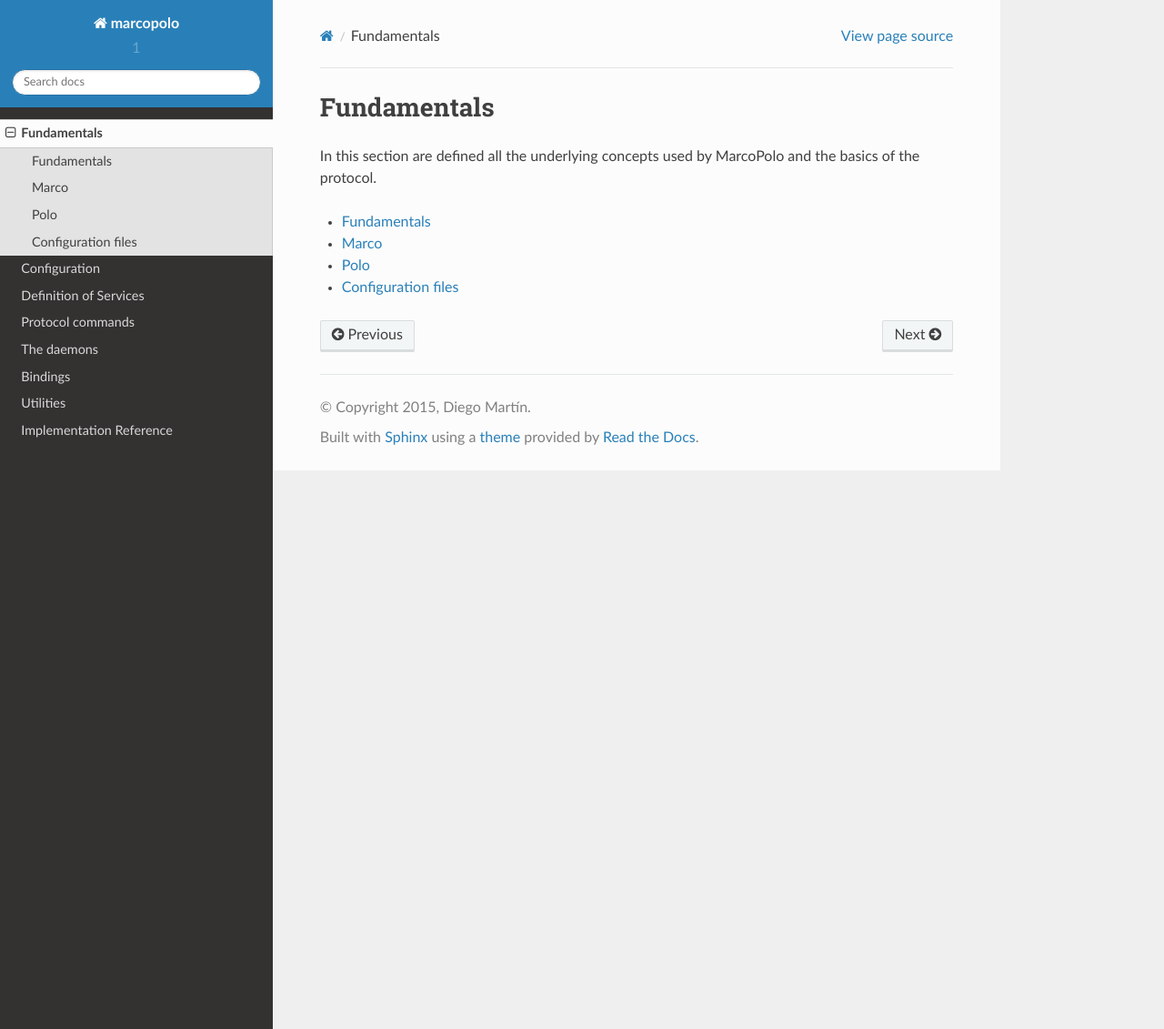
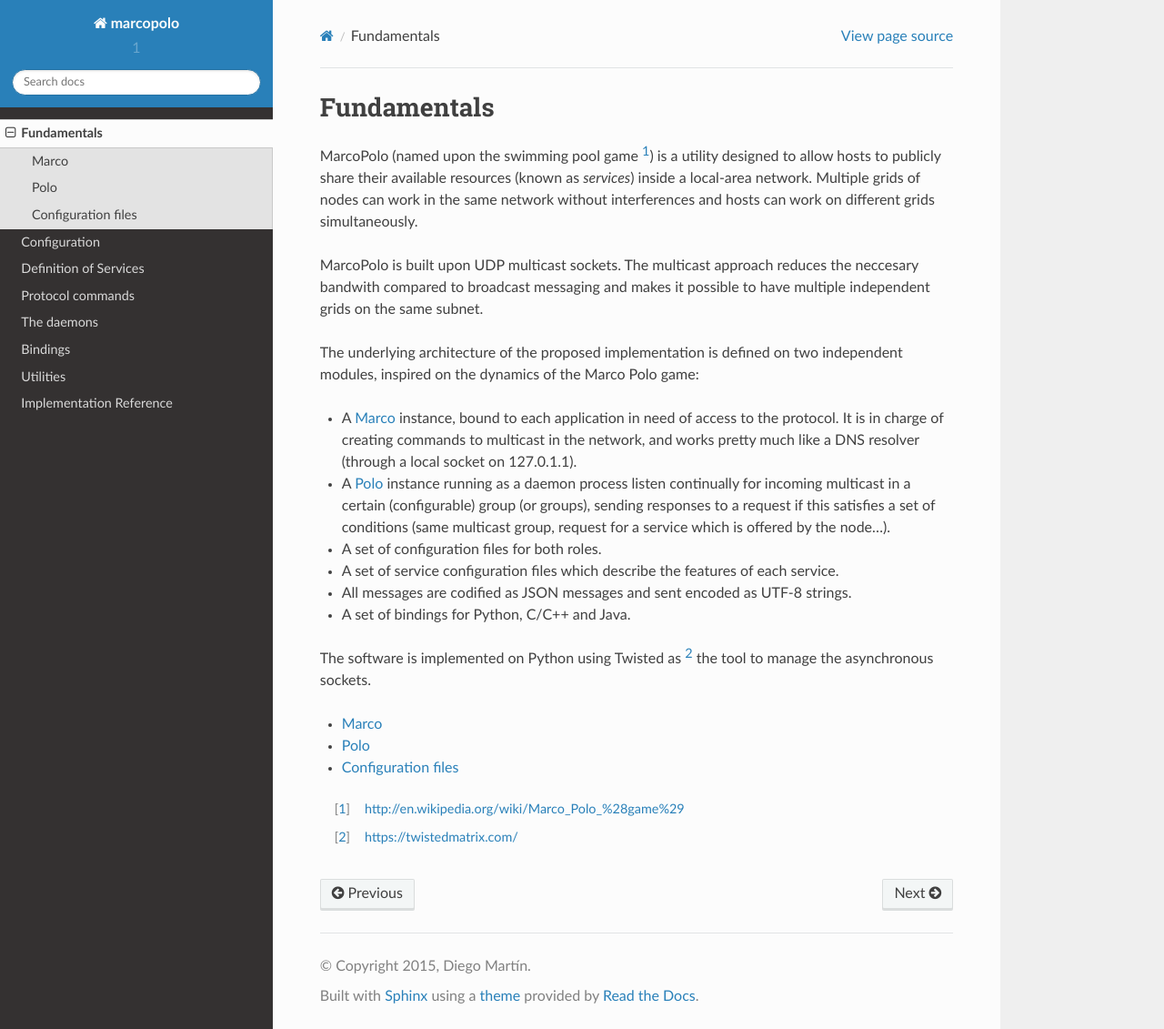
Before and after one commit to Alternhuman/marcopolo, a Sphinx documentation site: the page built from doc/source/fundamentals.rst, in a window 1280 px wide and 1131 px high. Shown: the whole window at 91% size. Built offline with Sphinx 7.4.7 and the Read the Docs theme 2.0.0, drawn with Linux system fonts in a browser that asks for light colours.

```diff
--- a/doc/source/bindings.rst
+++ /dev/null
@@ -1,6 +0,0 @@
-Bindings
-========
-
-.. toctree::
-
-	bindings/intro
--- a/doc/source/daemons.rst
+++ b/doc/source/daemons.rst
@@ -10,7 +10,7 @@ Daemons
 
 MarcoPolo runs as two independent daemon services (for the Marco and Polo functionality to be completely independent)
 
-ArchLinux daemons are managed by the `systemd` utility [1]_ instead of the popular init.d-style for a series of performance and architectural reasons [2]_.
+ArchLinux daemons are managed by the `systemd` utility [1]_ instead of the popular init.d-style daemons.
 
 
-https://wiki.archlinux.org/index.php/Systemd
+.. [1] https://wiki.archlinux.org/index.php/Systemd
--- a/doc/source/fundamentals.rst
+++ b/doc/source/fundamentals.rst
@@ -1,10 +1,32 @@
 Fundamentals
-===========
+============
 
-In this section are defined all the underlying concepts used by MarcoPolo and the basics of the protocol.
+MarcoPolo (named upon the swimming pool game [1]_) is a utility designed to allow hosts to publicly share their available resources (known as *services*) inside a local-area network. Multiple grids of nodes can work in the same network without interferences and hosts can work on different grids simultaneously.
+
+MarcoPolo is built upon UDP multicast sockets. The multicast approach reduces the neccesary bandwith compared to broadcast messaging and makes it possible to have multiple independent grids on the same subnet.
+
+The underlying architecture of the proposed implementation is defined on two independent modules, inspired on the dynamics of the Marco Polo game:
+
+- A :doc:`/fundamentals/marco` instance, bound to each application in need of access to the protocol. It is in charge of creating commands to multicast in the network, and works pretty much like a DNS resolver (through a local socket on 127.0.1.1).
+
+- A :doc:`/fundamentals/polo` instance running as a daemon process listen continually for incoming multicast in a certain (configurable) group (or groups), sending responses to a request if this satisfies a set of conditions (same multicast group, request for a service which is offered by the node...).
+
+- A set of configuration files for both roles.
+
+- A set of service configuration files which describe the features of each service.
+
+- All messages are codified as JSON messages and sent encoded as UTF-8 strings.
+
+- A set of bindings for Python, C/C++ and Java.
+
+The software is implemented on Python using Twisted as [2]_ the tool to manage the asynchronous sockets.
+
+
 
 .. toctree::
-	fundamentals/intro
 	fundamentals/marco
 	fundamentals/polo
 	fundamentals/configuration_files
+
+.. [1] http://en.wikipedia.org/wiki/Marco_Polo_%28game%29
+.. [2] https://twistedmatrix.com/
--- a/doc/source/index.rst
+++ b/doc/source/index.rst
@@ -12,14 +12,14 @@ MarcoPolo is a service discovery protocol based on multicast networking designed
 Contents:
 
 .. toctree::
-   :maxdepth: 2
+   :maxdepth: 1
 
    Fundamentals <fundamentals>
    Configuration <configuration>
-   Definition of Services <services>
+   Definition of Services <services/intro>
    Protocol commands <commands>
    The daemons <daemons>
-   Bindings <bindings>
+   Bindings <bindings/intro>
    Utilities <utilities>
    Implementation Reference <reference>
 
--- a/doc/source/services.rst
+++ /dev/null
@@ -1,5 +0,0 @@
-Services
---------
-.. toctree::
-
-	services/intro
```
Also changed, not shown: doc/source/bindings/intro.rst (+4 -40 lines), doc/source/bindings/marco.rst (added, +22 -0 lines), doc/source/bindings/polo.rst (added, +18 -0 lines), doc/source/fundamentals/intro.rst (deleted, +0 -26 lines), doc/source/services/intro.rst (+24 -13 lines), 2 other files.
